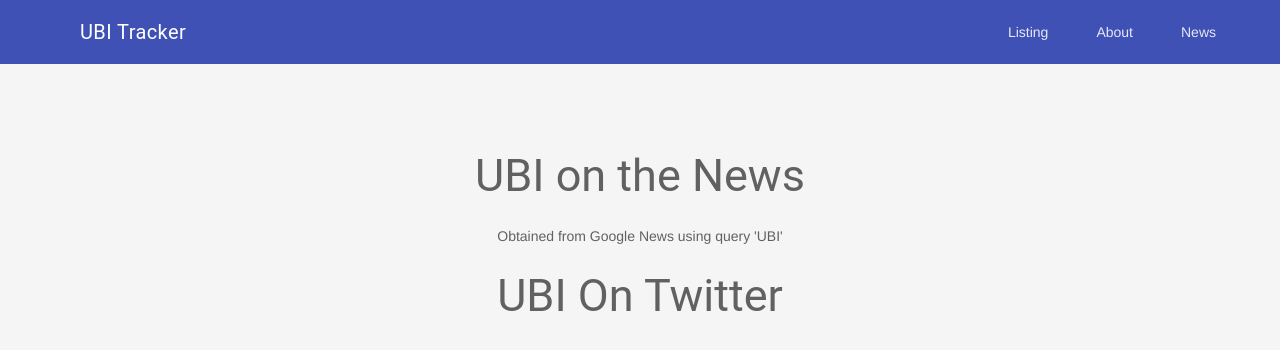
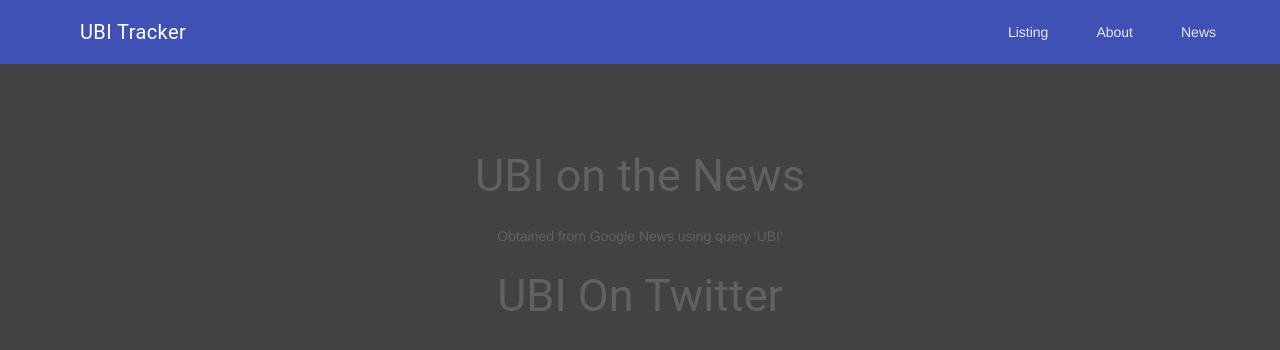
Before and after one commit to blucheez/ubitracker, a website: page ubi/twitter.html in a window 1280 px wide. Drawn offline with nearby package versions, Linux system fonts and the light colour scheme; no server answers.

Commit message:
Update twitter.html

```diff
--- a/ubi/twitter.html
+++ b/ubi/twitter.html
@@ -8,7 +8,7 @@
 <script defer src="https://code.getmdl.io/1.3.0/material.min.js"></script>
         <script src="https://ajax.googleapis.com/ajax/libs/jquery/3.2.1/jquery.min.js"></script>
     </head>
-   <body class="mdl-color--grey-100 mdl-color-text--grey-700 mdl-base">
+   <body class="mdl-color--grey-800 mdl-color-text--grey-700 mdl-base">
         <div class="mdl-layout mdl-js-layout">
         <header class="mdl-layout__header mdl-layout__header--scroll">
             <div class="mdl-layout-icon"></div>
```
